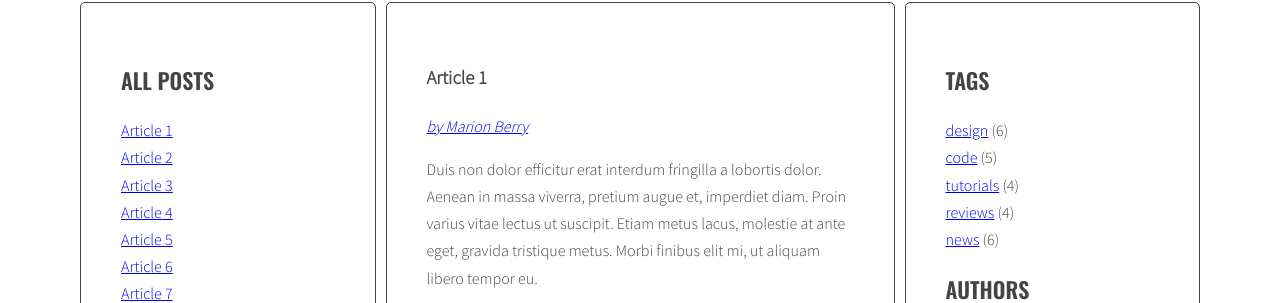
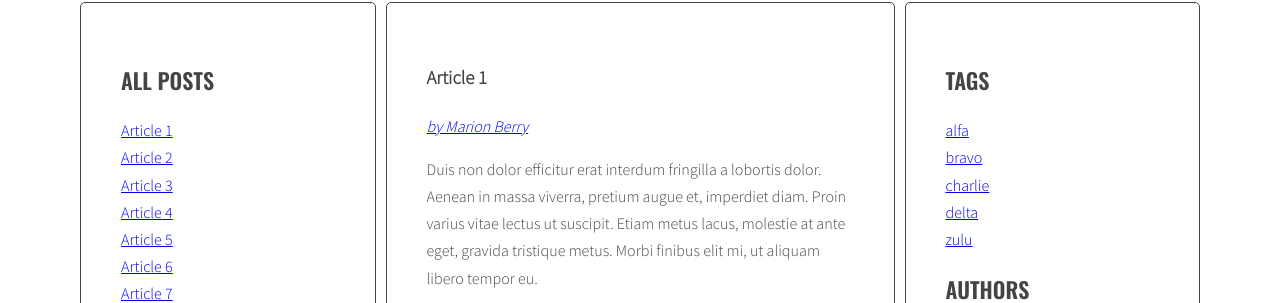
Before and after one commit to marcinwd/kodillaJavascriptBlog, a website: page index.html in a window 1280 px wide. Shown: the part 241-544 px from the top of the page. Drawn offline with nearby package versions, Linux system fonts and the light colour scheme; files that its build step writes are made by us from their sources.

Commit message:
Add @{f}generateTags[NEW 7.3] right side tag list

```diff
--- a/index.html
+++ b/index.html
@@ -225,11 +225,12 @@
             <aside class="sidebar">
               <h2 class="section-title">Tags</h2>
               <ul class="list tags">
+                <!--USUNIETE MODUL 7.3
                 <li><a href="#">design</a> <span>(6)</span></li>
                 <li><a href="#">code</a> <span>(5)</span></li>
                 <li><a href="#">tutorials</a> <span>(4)</span></li>
                 <li><a href="#">reviews</a> <span>(4)</span></li>
-                <li><a href="#">news</a> <span>(6)</span></li>
+                <li><a href="#">news</a> <span>(6)</span></li>-->
               </ul>
               <h2 class="section-title">Authors</h2>
               <ul class="list authors">
--- a/js/script.js
+++ b/js/script.js
@@ -6,6 +6,7 @@
         optTitleListSelector = '.titles',
         optArticleTagsSelector = '.post-tags .list',
         optArticleAuthorSelector = '.post-author';
+        //optTagsListSelector = '.tags .list';
 
     //module 6. - OK
     //Switching throught articles, leftSidebar "ALL POSTS"
@@ -63,11 +64,11 @@
     }
     generateTitleLinks();
 
-    //JEST OK DO TEGO MOMENTU
-
-    //module 7.2
-    //Creats tag links at the bottom of each article
+    //module 7.2; module 7.3 when [NEW 7.3]
+    //Creats tag links at the bottom of each article & taglist on the right [NEW 7.3]
     function generateTags(){
+        /*[NEW 7.3] create a new variable allTags with an empty array*/
+        let allTags = [];
         /* find all articles */
         const allArticles = document.querySelectorAll(otpArticleSelector);
         /* START LOOP: for every article: */
@@ -86,8 +87,18 @@
                 const tagLinkHTML = '<li><a href="#tag-' + tag + '">' + tag + '</a></li>';
                 /* add generated code to html variable */
                 html = html + ' ' + tagLinkHTML;
+                /*[NEW 7.3] check if this link is NOT already in allTags*/
+                if(allTags.indexOf(tagLinkHTML) == -1){
+                    /*[NEW 7.3] generate code to allTags array*/
+                    allTags.push(tagLinkHTML);
+                    console.log(allTags);
+                }
             /* END LOOP: for each tag */
             }
+            /*[NEW 7.3] find list of tags in the right column*/
+            const tagList = document.querySelector('.tags');
+            /*[NEW 7.3] add html from allTags to tagList*/
+            tagList.innerHTML = allTags.join('');
             /* insert HTML of all the links into the tags wrapper */
             tagsWrapper.innerHTML = html;
         /* END LOOP: for every article: */
@@ -175,22 +186,22 @@
         event.preventDefault();
 
         const clickedElement = this;
-        console.log(clickedElement);
+        //console.log(clickedElement);
 
         const href = clickedElement.getAttribute('href');
-        console.log(href);
+        //console.log(href);
 
         const author = href.replace('#author-', '');
-        console.log(author);
+        //console.log(author);
 
         const allActiveAuthorLinks = document.querySelectorAll('a.active[href^="#author-"');
-        console.log(allActiveAuthorLinks);
+        //console.log(allActiveAuthorLinks);
 
         for(let activeAuthorLink of allActiveAuthorLinks){
             activeAuthorLink.classList.remove('active');
         }
         const allAuthorLinks = document.querySelectorAll('a[href="' + href + '"]');
-        console.log(allAuthorLinks);
+        //console.log(allAuthorLinks);
         for(let authorLink of allAuthorLinks){
             authorLink.classList.add('active');
             console.log(authorLink);
@@ -200,10 +211,10 @@
 
     function addClickListenerToAuthors(){
         const allAuthorsLinks = document.querySelectorAll('a[href^="#author-"]');
-        console.log(allAuthorsLinks);
+        //console.log(allAuthorsLinks);
         for(let authorLink of allAuthorsLinks){
             authorLink.addEventListener('click', authorClickHandler);
-            console.log(authorLink);
+            //console.log(authorLink);
         }
     }
     addClickListenerToAuthors();
```
